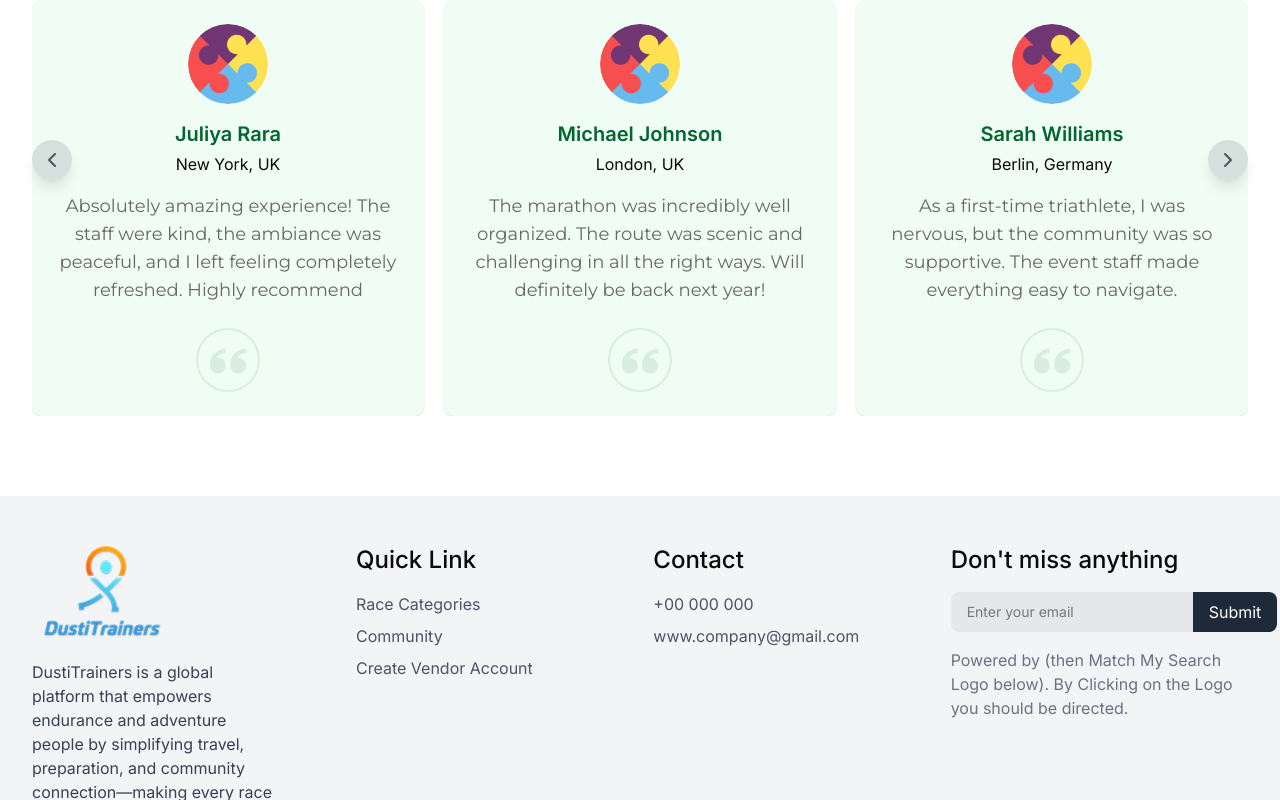
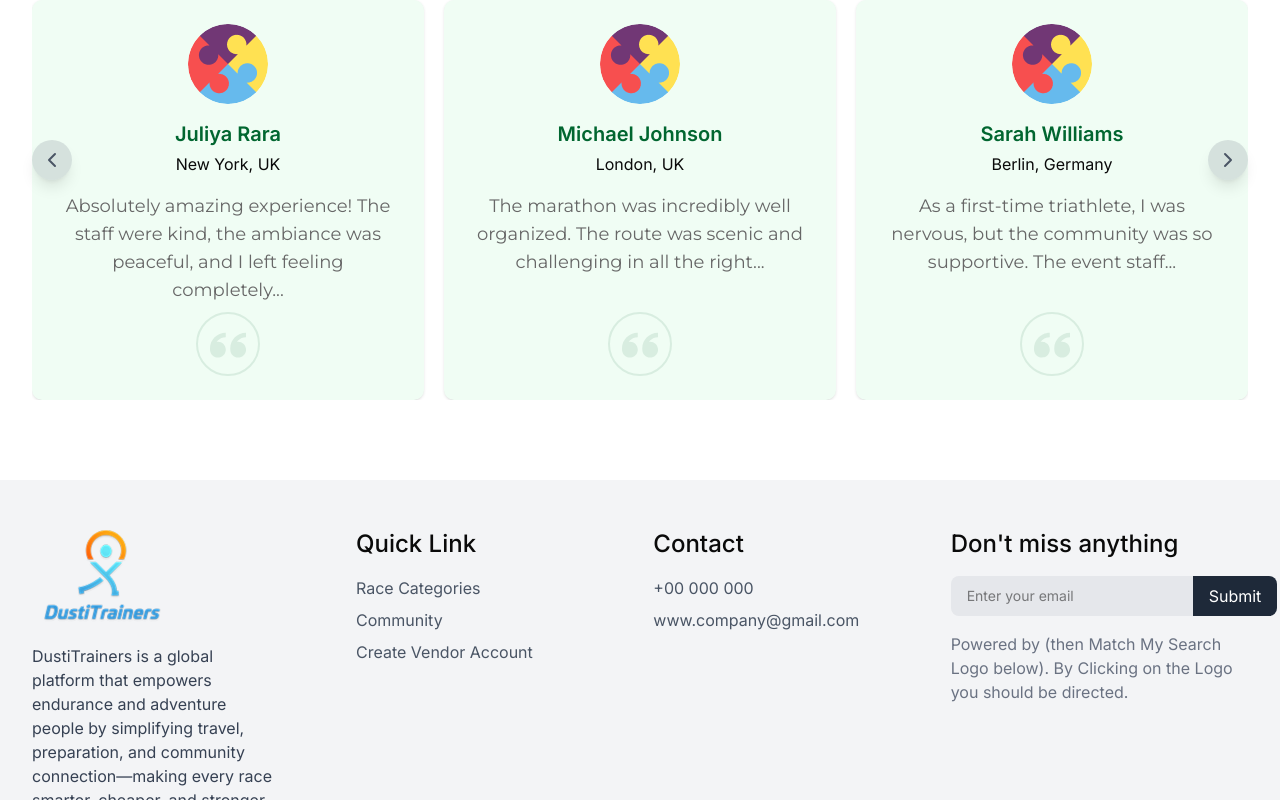
Before and after one commit to moriyam-mohona/race-event-management, a Next.js app: page / in a window 1280 px wide. Shown: the part 4290-5090 px from the top of the page. Built offline with nearby package versions, Linux system fonts and the light colour scheme; no server answers; what @bprogress/next would draw is missing.

Commit message:
Comunity Card Updated

```diff
--- a/src/components/cards/ReviewCard.tsx
+++ b/src/components/cards/ReviewCard.tsx
@@ -29,8 +29,10 @@ const ReviewCard = ({ review }: ReviewCardProps) => {
       <p className=" mb-4">{review.location}</p>
 
       {/* Review Text */}
-      <p className="text-[#676767] font-normal font-montserrat text-lg mb-6">
-        {review.review}
+
+      <p className="text-[#676767] font-normal font-montserrat text-lg mb-6 h-24">
+        {review.review.split(" ").slice(0, 16).join(" ") +
+          (review.review.split(" ").length > 16 ? "..." : "")}
       </p>
 
       {/* Quote Icon */}
```
